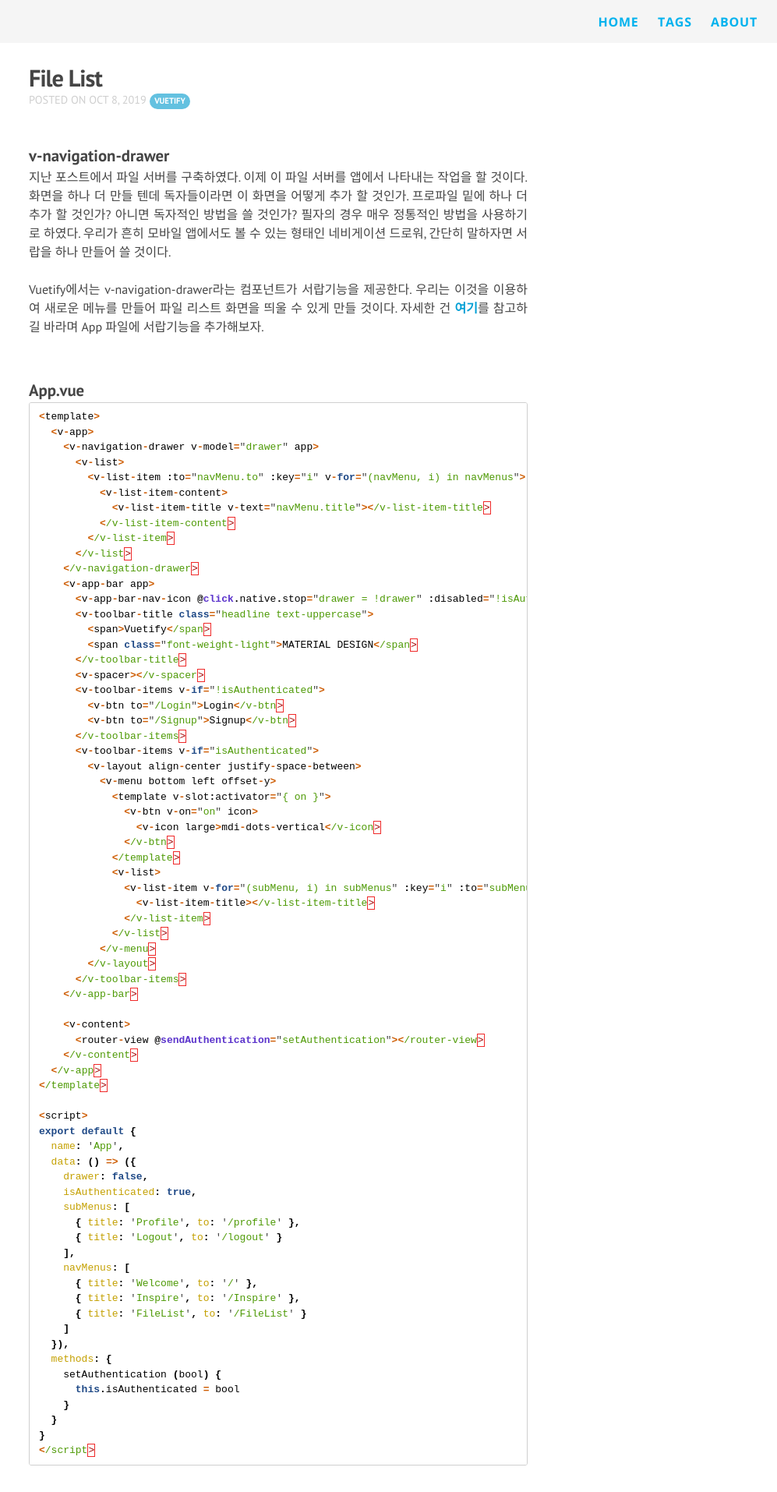
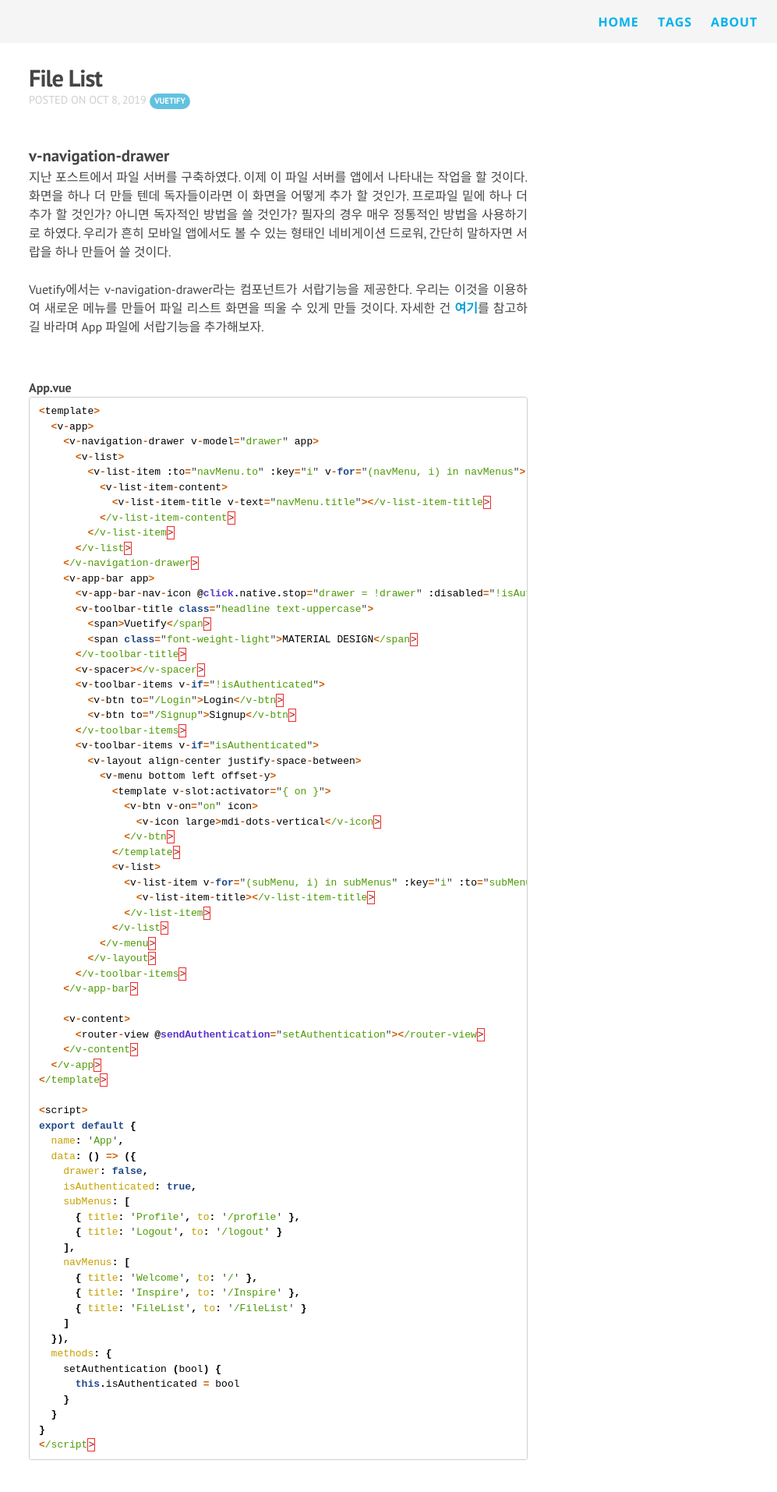
Before and after one commit to Harsik/Harsik.github.io, a Jekyll site: the page built from _posts/2019-10-08-File List.markdown, in a window 1280 px wide. Shown: the top 1914 px of the page at 78% size, without its empty margins (283-1280 px from the left). Built offline with Jekyll 4.4.1, drawn with Linux system fonts in a browser that asks for light colours; nearby versions of some CDN libraries.

Commit message:
20191010 upload

````diff
--- a/_posts/2019-10-08-File List.markdown
+++ b/_posts/2019-10-08-File List.markdown
@@ -20,7 +20,7 @@ tags: Vuetify
 Vuetify에서는 v-navigation-drawer라는 컴포넌트가 서랍기능을 제공한다. 우리는 이것을 이용하여 새로운 메뉴를 만들어 파일 리스트 화면을 띄울 수 있게 만들 것이다. 자세한 건 <b><a href="https://vuetifyjs.com/en/components/navigation-drawers#navigation-drawers">여기</a></b>를 참고하길 바라며 App 파일에 서랍기능을 추가해보자.
 
 <br>
-<h3>App.vue</h3>
+<h4>App.vue</h4>
 
 ```javascript
 <template>
@@ -114,7 +114,7 @@ export default {
 위와 같이 만들려면 어떻게 해야 할까? 우선 모양새부터 잡아보도록 하자.
 
 <br>
-<h3>FileList.vue</h3>
+<h4>FileList.vue</h4>
 
 ```javascript
 <template>
@@ -176,7 +176,7 @@ export default {
 간단한 모양새와 더미 데이터를 넣어보았다. 우리는 서버에서 응답을 받으면 위와 같은 JSON 형태의 데이터를 받게 될 것이다. 서버에 요청하고 응답을 받고 files 변수에 입력시키는 메소드를 만들면 파일리스트가 불러와지는 기능을 만들 수 있을 것이다. 자 그렇다면 바로 만들어 보자.
 
 <br>
-<h3>APIUtills.js</h3>
+<h4>APIUtills.js</h4>
 
 ```javascript
 export function loadFiles() {
@@ -214,7 +214,7 @@ method:{
 앱에서 요청이 끝났으니 서버에서도 응답과 서비스를 만들어야 한다. 매우 간단하니 코드만 적어놓겠다.
 
 <br><br>
-<h3>FileController.java</h3>
+<h4>FileController.java</h4>
 
 ```java
     @PostMapping("/loadFiles")
@@ -224,7 +224,7 @@ method:{
 ```
 
 <br><br>
-<h3>FileStorageService.java</h3>
+<h4>FileStorageService.java</h4>
 
 ```java
     public List<FileInfo> loadFiles() {
@@ -243,7 +243,7 @@ method:{
 
 
 <br><br>
-<h3>FileStorageService.java</h3>
+<h4>FileStorageService.java</h4>
 
 ```javascript
 <template>
````
